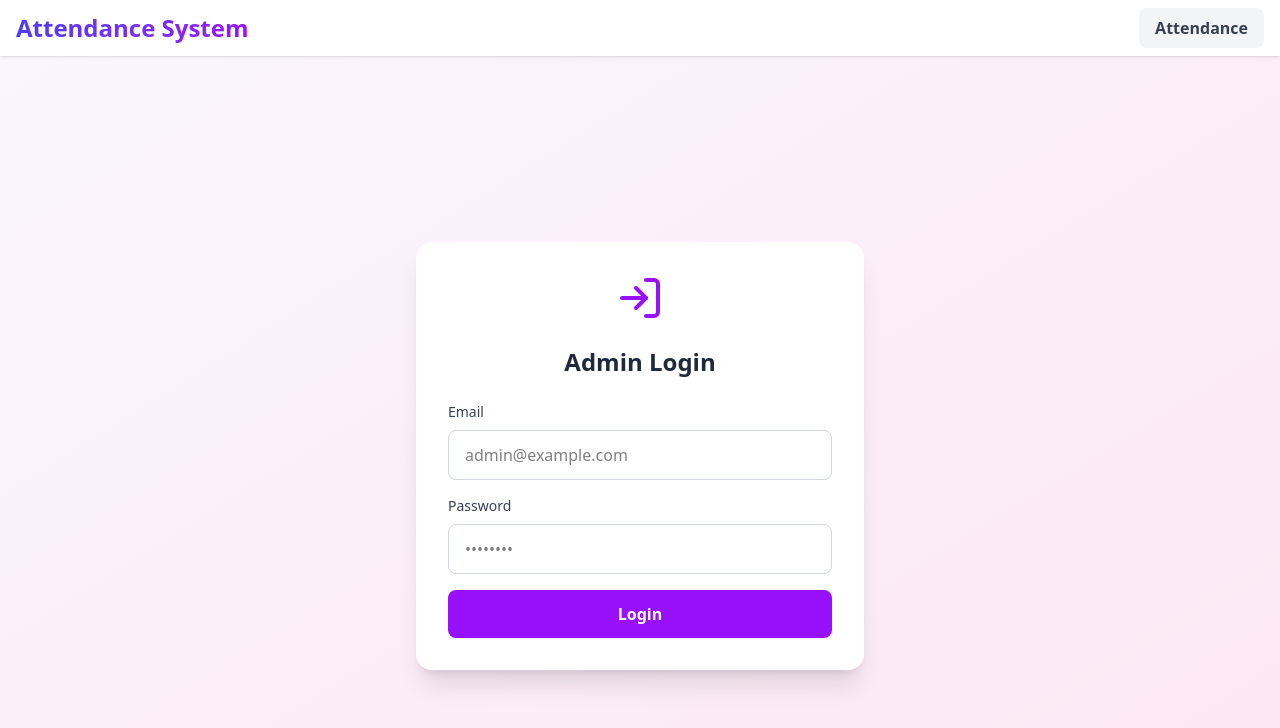
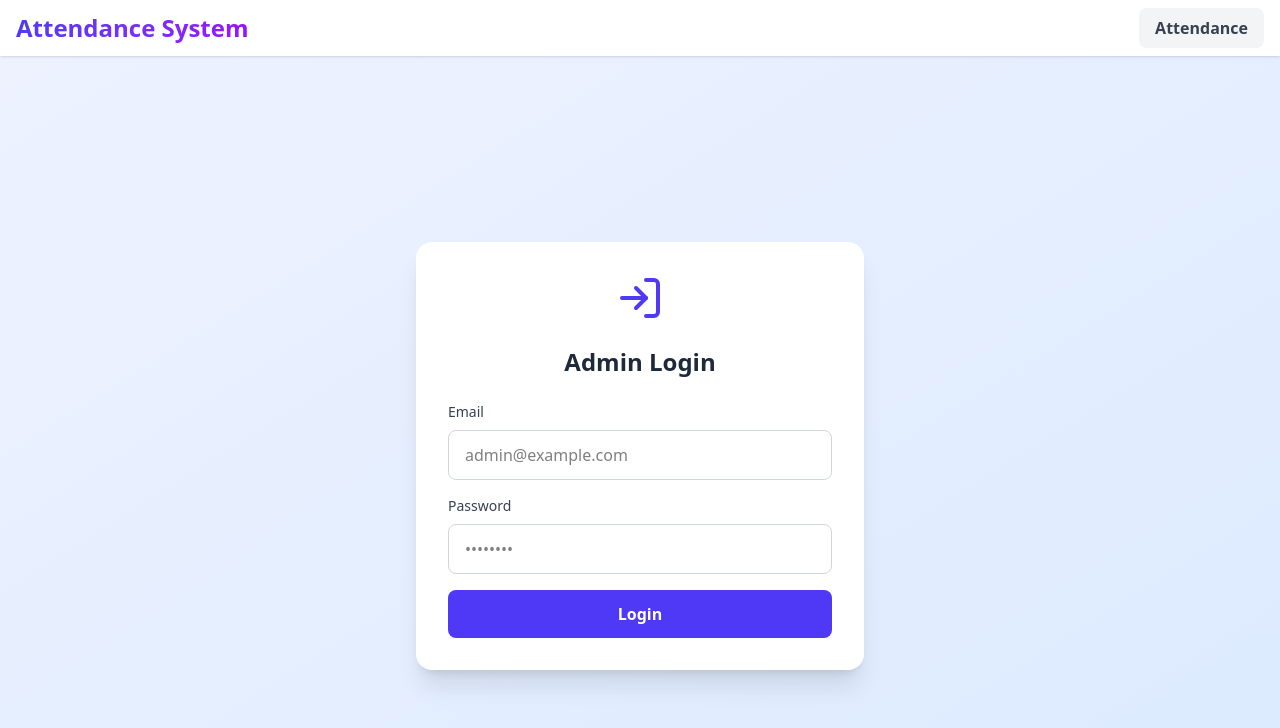
Before and after one commit to Obayaa/conference-attendance-app, a React (Vite) app: page /admin in a window 1280 px wide. Shown: the top 728 px of the page. Built offline with nearby package versions, Linux system fonts and the light colour scheme; no server answers.

Commit message:
Update LoginScreen styles to use indigo color scheme

```diff
--- a/src/components/LoginScreen.jsx
+++ b/src/components/LoginScreen.jsx
@@ -32,10 +32,10 @@ export default function LoginScreen({ onLogin }) {
   }
 
   return (
-    <div className="min-h-screen bg-linear-to-br from-purple-50 to-pink-100 flex items-center justify-center p-4">
+    <div className="min-h-screen bg-linear-to-br from-indigo-50 to-blue-100 flex items-center justify-center p-4">
       <div className="bg-white rounded-2xl shadow-xl p-8 w-full max-w-md">
         <div className="flex items-center justify-center mb-6">
-          <LogIn className="w-12 h-12 text-purple-600" />
+          <LogIn className="w-12 h-12 text-indigo-600" />
         </div>
         <h2 className="text-2xl font-bold text-center mb-6 text-gray-800">
           Admin Login
@@ -58,7 +58,7 @@ export default function LoginScreen({ onLogin }) {
               onChange={(e) => setEmail(e.target.value)}
               placeholder="admin@example.com"
               required
-              className="w-full px-4 py-3 border border-gray-300 rounded-lg focus:ring-2 focus:ring-purple-500 focus:border-transparent outline-none"
+              className="w-full px-4 py-3 border border-gray-300 rounded-lg focus:ring-2 focus:ring-indigo-500 focus:border-transparent outline-none"
             />
           </div>
 
@@ -72,14 +72,14 @@ export default function LoginScreen({ onLogin }) {
               onChange={(e) => setPassword(e.target.value)}
               placeholder="••••••••"
               required
-              className="w-full px-4 py-3 border border-gray-300 rounded-lg focus:ring-2 focus:ring-purple-500 focus:border-transparent outline-none"
+              className="w-full px-4 py-3 border border-gray-300 rounded-lg focus:ring-2 focus:ring-indigo-500 focus:border-transparent outline-none"
             />
           </div>
 
           <button
             type="submit"
             disabled={loading}
-            className="w-full py-3 bg-purple-600 text-white rounded-lg font-semibold hover:bg-purple-700 transition disabled:opacity-50 disabled:cursor-not-allowed"
+            className="w-full py-3 bg-indigo-600 text-white rounded-lg font-semibold hover:bg-indigo-700 transition disabled:opacity-50 disabled:cursor-not-allowed"
           >
             {loading ? "Logging in..." : "Login"}
           </button>
```
